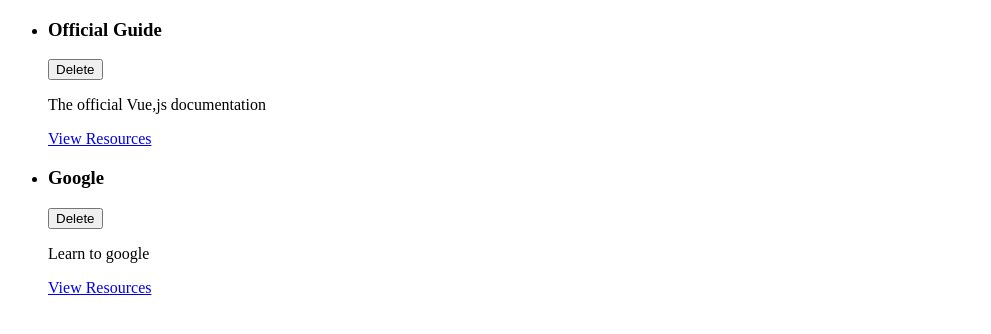
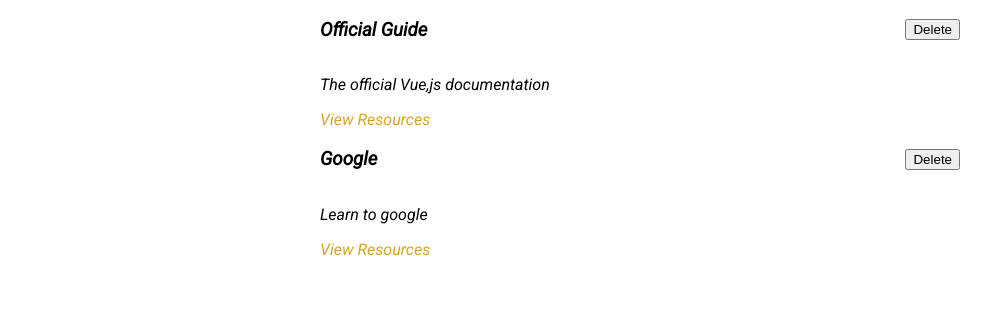
Before and after one commit to JmlKhan/rememberMe, a Vue app: page / in a window 1280 px wide. Shown: the top 334 px of the page, without its empty margins (0-991 px from the left). Built offline with nearby package versions, Linux system fonts and the light colour scheme.

Commit message:
StoredResources

```diff
--- a/src/App.vue
+++ b/src/App.vue
@@ -1,23 +1,14 @@
 <template>
-  <ul>
-    <learning-resources
-      v-for="res in storedResources"
-      :key="res.id"
-      :title="res.title"
-      :description="res.description"
-      :link="res.link"
-    >
-    </learning-resources>
-  </ul>
+  <StoredResources :resources="storedResources"> </StoredResources>
 </template>
 
 <script>
+import StoredResources from './components/learning-resources/StoredResources.vue';
 //import modules
-import LearningResources from './components/learning-resources/LearningResources.vue';
 
 export default {
   components: {
-    LearningResources,
+    StoredResources,
   },
   data() {
     return {
@@ -39,3 +30,22 @@
   },
 };
 </script>
+
+<style>
+@import url('https://fonts.googleapis.com/css2?family=Roboto+Slab:wght@300&family=Roboto:ital,wght@1,100;1,400&display=swap');
+
+* {
+  box-sizing: border-box;
+}
+
+html {
+  font-family: 'Roboto', sans-serif;
+}
+body {
+  margin: 0;
+}
+a {
+  color: goldenrod;
+  text-decoration: none;
+}
+</style>
--- a/src/components/learning-resources/LearningResources.vue
+++ b/src/components/learning-resources/LearningResources.vue
@@ -18,3 +18,15 @@
   props: ['title', 'description', 'link'],
 };
 </script>
+<style scoped>
+li {
+  margin: auto;
+  max-width: 40rem;
+}
+
+header {
+  display: flex;
+  justify-content: space-between;
+  align-items: center;
+}
+</style>
--- /dev/null
+++ b/src/components/learning-resources/StoredResources.vue
@@ -0,0 +1,33 @@
+<template>
+  <ul>
+    <LearningResources
+      v-for="res in resources"
+      :key="res.id"
+      :title="res.title"
+      :description="res.description"
+      :link="res.link"
+    >
+    </LearningResources>
+  </ul>
+</template>
+
+<script>
+import LearningResources from './LearningResources.vue';
+
+export default {
+  components: {
+    LearningResources,
+  },
+  props: ['resources'],
+};
+</script>
+
+<style scoped>
+ul {
+  list-style: none;
+  margin: 0;
+  padding: 0;
+  margin: auto;
+  max-width: 40rem;
+}
+</style>
```
Also changed, not shown: src/components/nn.vue (deleted).
